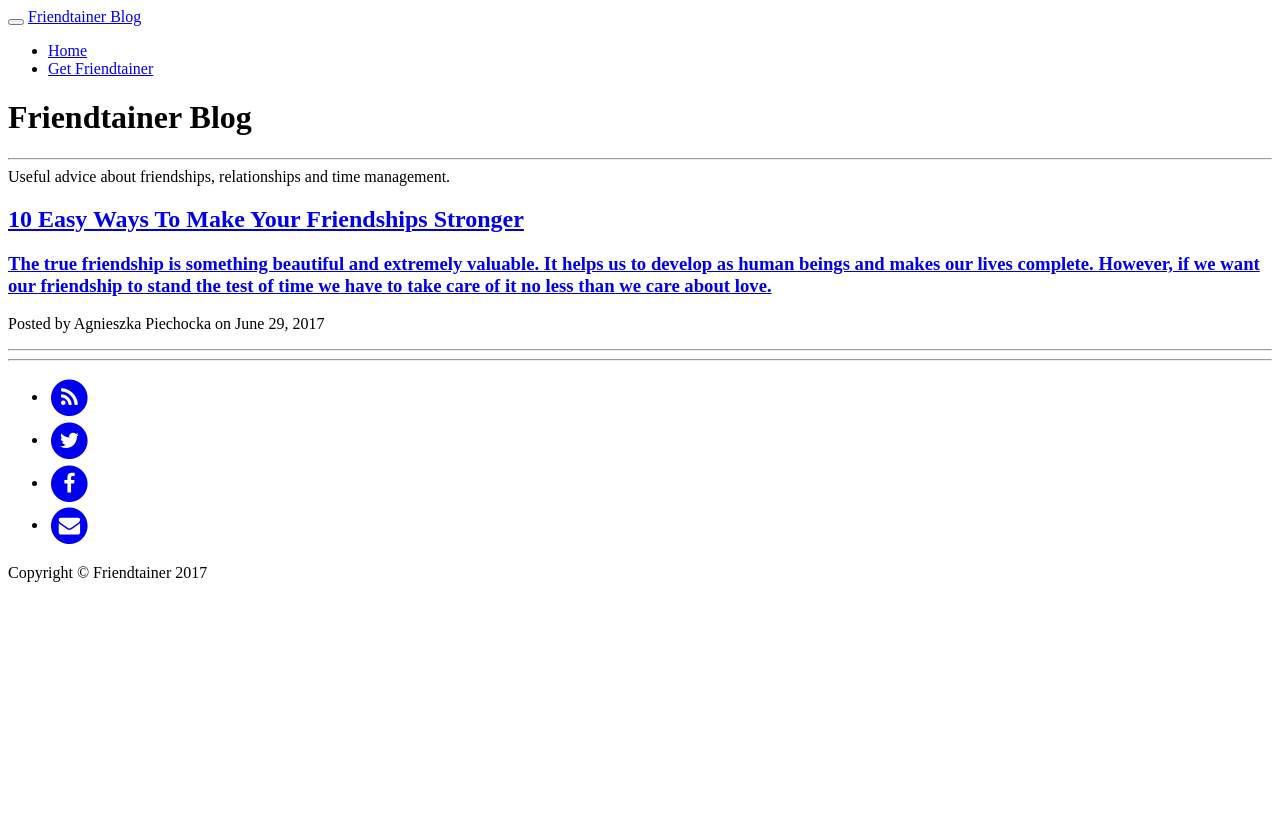
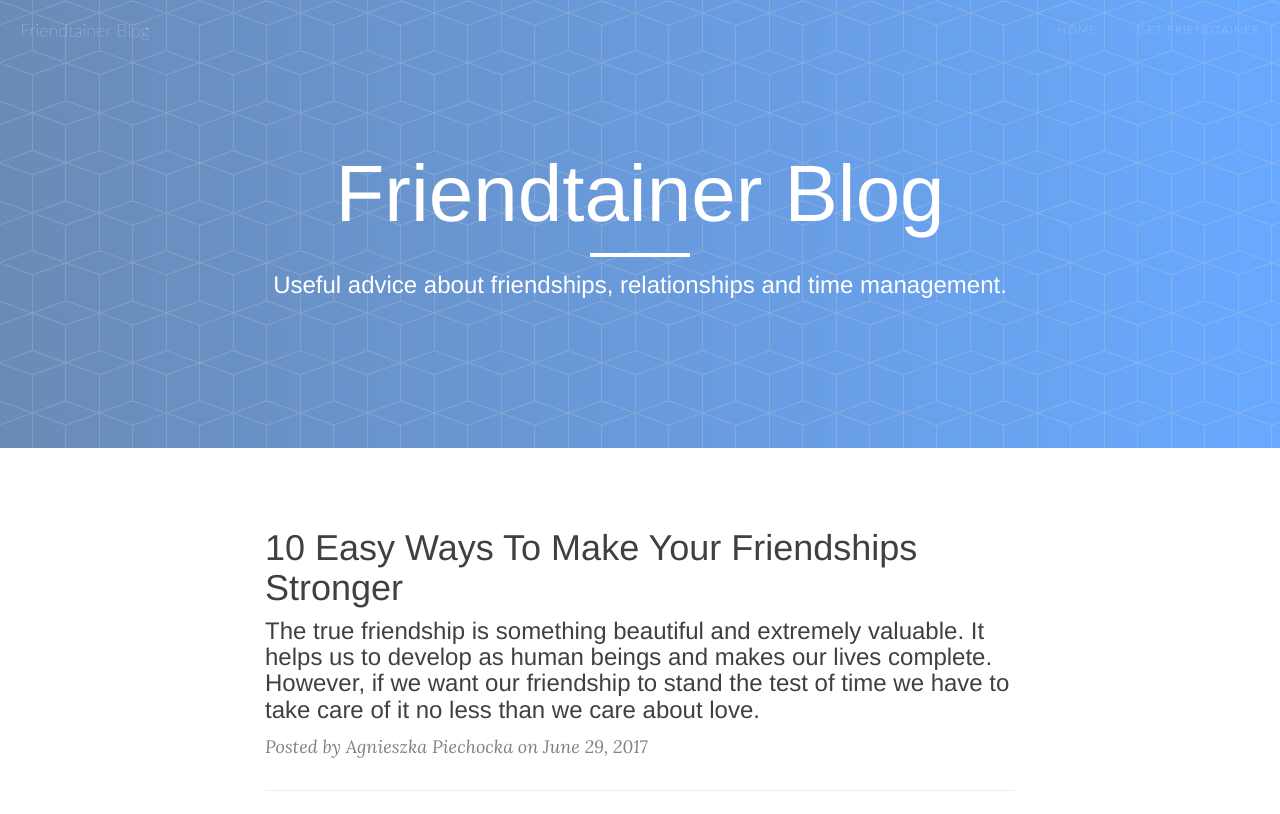
Before and after one commit to miloszpp/friendtainer-static, a website: page blog/index.html in a window 1280 px wide. Shown: the top 814 px of the page. Drawn offline with Linux system fonts and the light colour scheme; files that its build step writes are made by us from their sources; the site is published under a folder, as on GitHub Pages, so addresses that start at the root find nothing; files whose address does not match are found by name.

Commit message:
Another try

```diff
--- a/blog/2017/06/29/ways-to-make-friendship-stronger/index.html
+++ b/blog/2017/06/29/ways-to-make-friendship-stronger/index.html
@@ -13,13 +13,13 @@
     <link rel="canonical" href="http://friendtainer.com/blog/2017/06/29/ways-to-make-friendship-stronger/">
 
     <!-- Bootstrap Core CSS -->
-    <link rel="stylesheet" href="/css/bootstrap.min.css">
+    <link rel="stylesheet" href="blog/css/bootstrap.min.css">
 
     <!-- Custom CSS -->
-    <link rel="stylesheet" href="/css/clean-blog.css">
+    <link rel="stylesheet" href="blog/css/clean-blog.css">
 
     <!-- Pygments Github CSS -->
-    <link rel="stylesheet" href="/css/syntax.css">
+    <link rel="stylesheet" href="blog/css/syntax.css">
 
     <!-- Custom Fonts -->
     <link href="//maxcdn.bootstrapcdn.com/font-awesome/4.3.0/css/font-awesome.min.css" rel="stylesheet" type="text/css">
@@ -33,7 +33,7 @@
         <script src="https://oss.maxcdn.com/libs/respond.js/1.4.2/respond.min.js"></script>
     <![endif]-->
 
-    <link type="application/atom+xml" rel="alternate" href="http://friendtainer.com/blog/feed.xml" title="Friendtainer Blog" />
+    <link type="application/atom+xml" rel="alternate" href="http://friendtainer.com//blog/feed.xml" title="Friendtainer Blog" />
 
 </head>
 
@@ -51,7 +51,7 @@
                 <span class="icon-bar"></span>
                 <span class="icon-bar"></span>
             </button>
-            <a class="navbar-brand" href="/">Friendtainer Blog</a>
+            <a class="navbar-brand" href="blog/">Friendtainer Blog</a>
         </div>
 
         <!-- Collect the nav links, forms, and other content for toggling -->
@@ -59,7 +59,7 @@
             <ul class="nav navbar-nav navbar-right">
 
                 <li>
-                    <a href="/">Home</a>
+                    <a href="blog/">Home</a>
                 </li>
 
                 <li>
@@ -164,7 +164,7 @@
             <div class="col-lg-8 col-lg-offset-2 col-md-10 col-md-offset-1">
                 <ul class="list-inline text-center">
                     <li>
-                        <a href="/feed.xml">
+                        <a href="blog/feed.xml">
                             <span class="fa-stack fa-lg">
                                 <i class="fa fa-circle fa-stack-2x"></i>
                                 <i class="fa fa-rss fa-stack-1x fa-inverse"></i>
@@ -210,13 +210,13 @@
 </footer>
 
 <!-- jQuery -->
-<script src="/js/jquery.min.js "></script>
+<script src="blog/js/jquery.min.js "></script>
 
 <!-- Bootstrap Core JavaScript -->
-<script src="/js/bootstrap.min.js "></script>
+<script src="blog/js/bootstrap.min.js "></script>
 
 <!-- Custom Theme JavaScript -->
-<script src="/js/clean-blog.min.js "></script>
+<script src="blog/js/clean-blog.min.js "></script>
 
 
 
--- a/blog/feed.xml
+++ b/blog/feed.xml
@@ -1,4 +1,4 @@
-<?xml version="1.0" encoding="utf-8"?><feed xmlns="http://www.w3.org/2005/Atom" ><generator uri="https://jekyllrb.com/" version="3.5.0">Jekyll</generator><link href="http://friendtainer.com/blog/feed.xml" rel="self" type="application/atom+xml" /><link href="http://friendtainer.com/blog/" rel="alternate" type="text/html" /><updated>2017-06-30T21:41:23+02:00</updated><id>http://friendtainer.com/blog/</id><title type="html">Friendtainer Blog</title><subtitle>Useful advice about friendships, relationships and time management.</subtitle><entry><title type="html">10 Easy Ways To Make Your Friendships Stronger</title><link href="http://friendtainer.com/blog/2017/06/29/ways-to-make-friendship-stronger/" rel="alternate" type="text/html" title="10 Easy Ways To Make Your Friendships Stronger" /><published>2017-06-29T14:23:00+02:00</published><updated>2017-06-29T14:23:00+02:00</updated><id>http://friendtainer.com/blog/2017/06/29/ways-to-make-friendship-stronger</id><content type="html" xml:base="http://friendtainer.com/blog/2017/06/29/ways-to-make-friendship-stronger/">&lt;h1&gt;10 Easy Ways To Make Your Friendships Stronger&lt;/h1&gt;
+<?xml version="1.0" encoding="utf-8"?><feed xmlns="http://www.w3.org/2005/Atom" ><generator uri="https://jekyllrb.com/" version="3.5.0">Jekyll</generator><link href="http://friendtainer.com//blog/feed.xml" rel="self" type="application/atom+xml" /><link href="http://friendtainer.com//blog/" rel="alternate" type="text/html" /><updated>2017-06-30T21:47:04+02:00</updated><id>http://friendtainer.com//blog/</id><title type="html">Friendtainer Blog</title><subtitle>Useful advice about friendships, relationships and time management.</subtitle><entry><title type="html">10 Easy Ways To Make Your Friendships Stronger</title><link href="http://friendtainer.com//blog/2017/06/29/ways-to-make-friendship-stronger/" rel="alternate" type="text/html" title="10 Easy Ways To Make Your Friendships Stronger" /><published>2017-06-29T14:23:00+02:00</published><updated>2017-06-29T14:23:00+02:00</updated><id>http://friendtainer.com//blog/2017/06/29/ways-to-make-friendship-stronger</id><content type="html" xml:base="http://friendtainer.com//blog/2017/06/29/ways-to-make-friendship-stronger/">&lt;h1&gt;10 Easy Ways To Make Your Friendships Stronger&lt;/h1&gt;
 
 &lt;p&gt;The true friendship is something beautiful and extremely valuable. It helps us to develop as human beings and makes our lives complete. However, if we want our friendship to &lt;strong&gt;stand the test of time&lt;/strong&gt; we have to take care of it no less than we care about love.&lt;/p&gt;
 
--- a/blog/index.html
+++ b/blog/index.html
@@ -13,13 +13,13 @@
     <link rel="canonical" href="http://friendtainer.com/blog/">
 
     <!-- Bootstrap Core CSS -->
-    <link rel="stylesheet" href="/css/bootstrap.min.css">
+    <link rel="stylesheet" href="blog/css/bootstrap.min.css">
 
     <!-- Custom CSS -->
-    <link rel="stylesheet" href="/css/clean-blog.css">
+    <link rel="stylesheet" href="blog/css/clean-blog.css">
 
     <!-- Pygments Github CSS -->
-    <link rel="stylesheet" href="/css/syntax.css">
+    <link rel="stylesheet" href="blog/css/syntax.css">
 
     <!-- Custom Fonts -->
     <link href="//maxcdn.bootstrapcdn.com/font-awesome/4.3.0/css/font-awesome.min.css" rel="stylesheet" type="text/css">
@@ -33,7 +33,7 @@
         <script src="https://oss.maxcdn.com/libs/respond.js/1.4.2/respond.min.js"></script>
     <![endif]-->
 
-    <link type="application/atom+xml" rel="alternate" href="http://friendtainer.com/blog/feed.xml" title="Friendtainer Blog" />
+    <link type="application/atom+xml" rel="alternate" href="http://friendtainer.com//blog/feed.xml" title="Friendtainer Blog" />
 
 </head>
 
@@ -51,7 +51,7 @@
                 <span class="icon-bar"></span>
                 <span class="icon-bar"></span>
             </button>
-            <a class="navbar-brand" href="/">Friendtainer Blog</a>
+            <a class="navbar-brand" href="blog/">Friendtainer Blog</a>
         </div>
 
         <!-- Collect the nav links, forms, and other content for toggling -->
@@ -59,7 +59,7 @@
             <ul class="nav navbar-nav navbar-right">
 
                 <li>
-                    <a href="/">Home</a>
+                    <a href="blog/">Home</a>
                 </li>
 
                 <li>
@@ -94,7 +94,7 @@
 		<div class="col-lg-8 col-lg-offset-2 col-md-10 col-md-offset-1">
 
 <div class="post-preview">
-    <a href="/2017/06/29/ways-to-make-friendship-stronger/">
+    <a href="blog/2017/06/29/ways-to-make-friendship-stronger/">
         <h2 class="post-title">            10 Easy Ways To Make Your Friendships Stronger
         </h2>
 
@@ -125,7 +125,7 @@
             <div class="col-lg-8 col-lg-offset-2 col-md-10 col-md-offset-1">
                 <ul class="list-inline text-center">
                     <li>
-                        <a href="/feed.xml">
+                        <a href="blog/feed.xml">
                             <span class="fa-stack fa-lg">
                                 <i class="fa fa-circle fa-stack-2x"></i>
                                 <i class="fa fa-rss fa-stack-1x fa-inverse"></i>
@@ -171,13 +171,13 @@
 </footer>
 
 <!-- jQuery -->
-<script src="/js/jquery.min.js "></script>
+<script src="blog/js/jquery.min.js "></script>
 
 <!-- Bootstrap Core JavaScript -->
-<script src="/js/bootstrap.min.js "></script>
+<script src="blog/js/bootstrap.min.js "></script>
 
 <!-- Custom Theme JavaScript -->
-<script src="/js/clean-blog.min.js "></script>
+<script src="blog/js/clean-blog.min.js "></script>
 
 
 
```
Also changed, not shown: blog/faq/index.html (+10 -10 lines).
